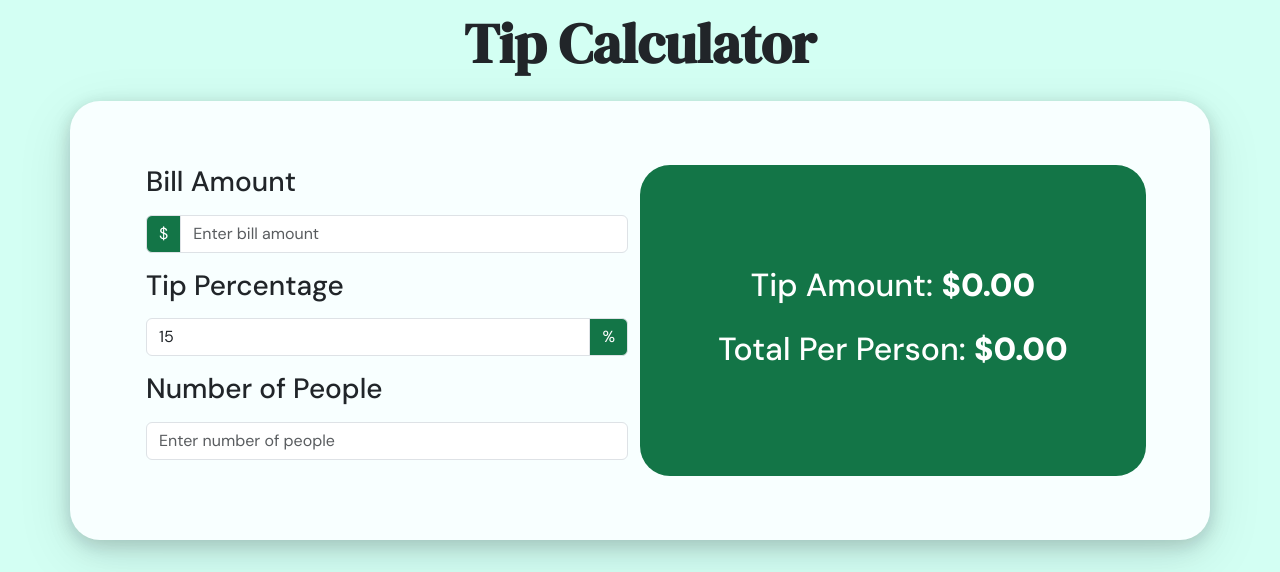
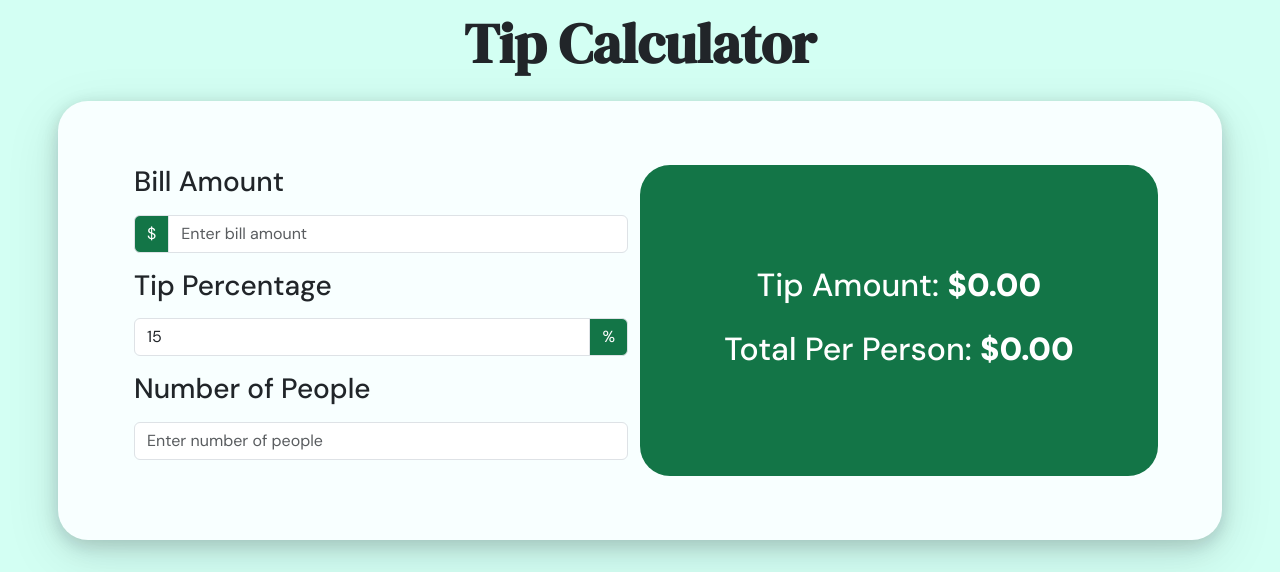
Before and after one commit to pcassell53/Tip-Calculator, a plain HTML site: page index.html in a window 1280 px wide. Shown: the part 336-908 px from the top of the page. Drawn offline with nearby package versions, Linux system fonts and the light colour scheme.

Commit message:
Updates to CSS
CSS updates

```diff
--- a/CSS/tipCalculator.css
+++ b/CSS/tipCalculator.css
@@ -1,5 +1,7 @@
 body {
     background: #D3FFF3;
+    overflow-x: hidden;
+
 }
 
 .contentPage {
@@ -19,7 +21,6 @@ body {
     box-shadow: rgba(17, 17, 26, 0.1) 0px 4px 16px, rgba(17, 17, 26, 0.1) 0px 8px 24px, rgba(17, 17, 26, 0.1) 0px 16px 56px;
     padding: 4em;
     background: #F8FFFF;
-    margin: 0;
 }
 
 .coinImg {
```
